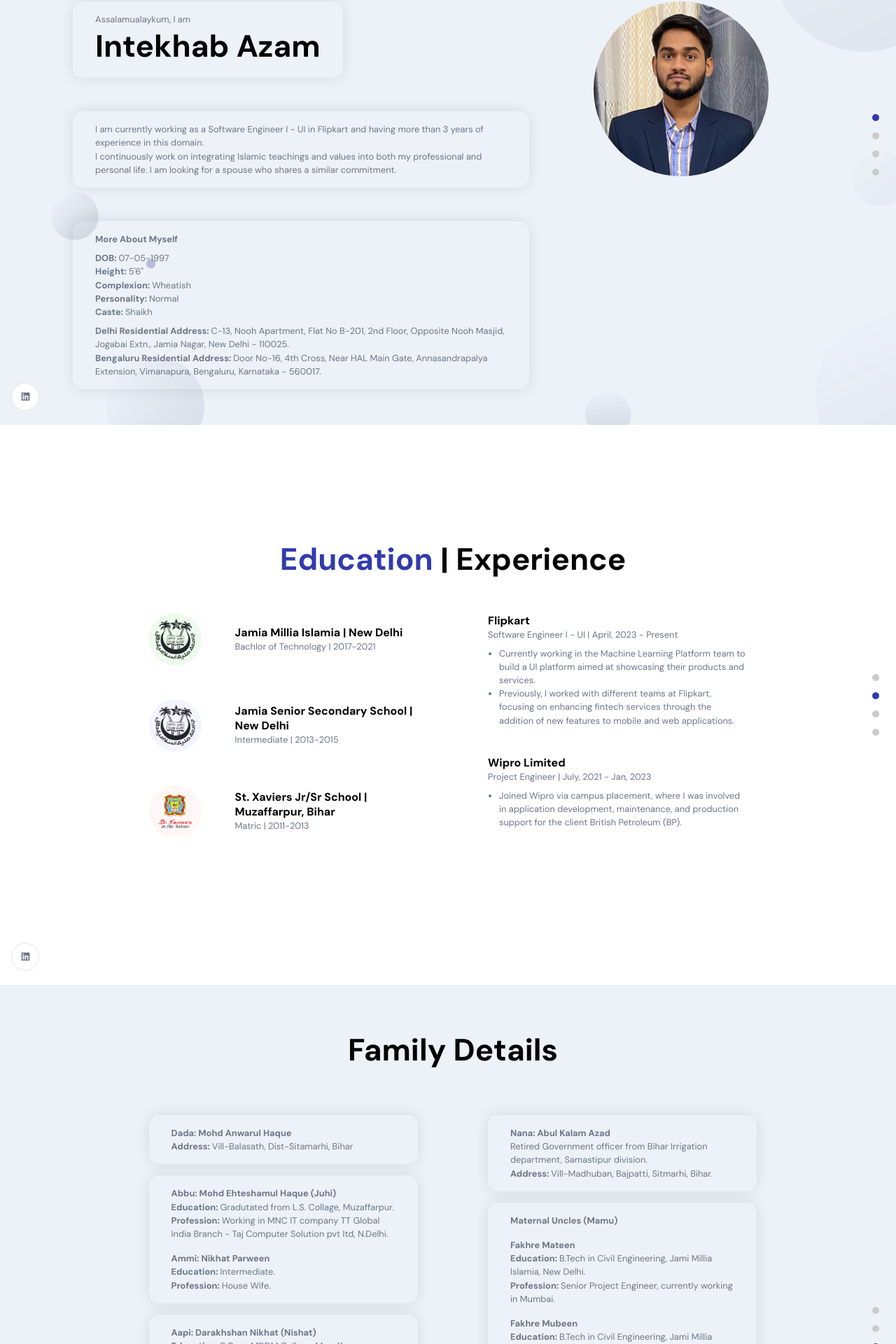
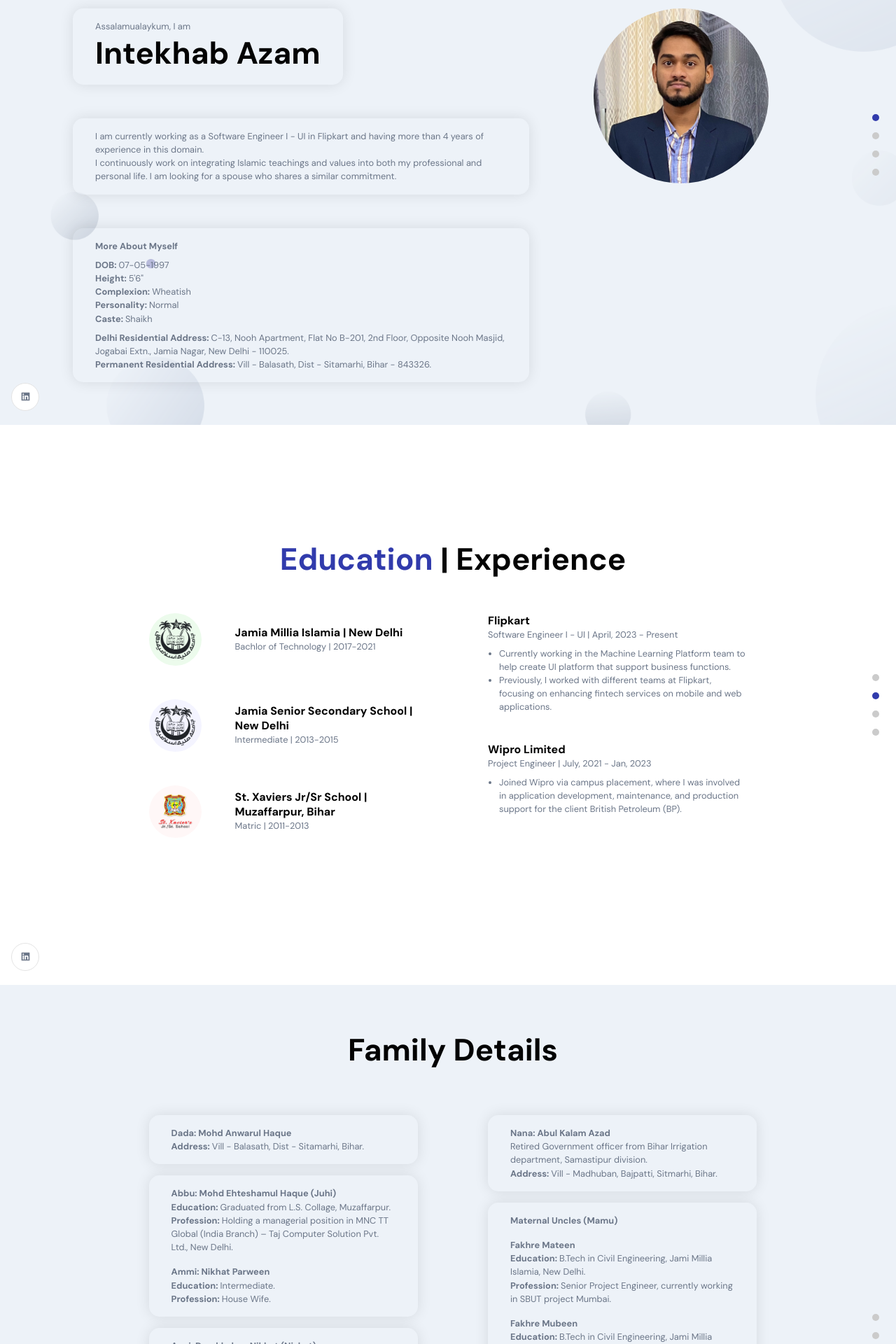
Before and after one commit to IntekhabAzam/marriage-portfolio, a React (Create React App) app: page / in a window 1280 px wide. Shown: the part 193-2113 px from the top of the page at 70% size. Built offline with nearby package versions, Linux system fonts and the light colour scheme; the HTML template or start-up script is replaced by a standard one.

Commit message:
minor update

```diff
--- a/src/components/Experience/Experience.jsx
+++ b/src/components/Experience/Experience.jsx
@@ -10,8 +10,8 @@ const experienceList = [
     company: "Flipkart",
     title: "Software Engineer I - UI | April, 2023 - Present",
     descriptions: [
-      "Currently working in the Machine Learning Platform team to build a UI platform aimed at showcasing their products and services.",
-      "Previously, I worked with different teams at Flipkart, focusing on enhancing fintech services through the addition of new features to mobile and web applications.",
+      "Currently working in the Machine Learning Platform team to help create UI platform that support business functions.",
+      "Previously, I worked with different teams at Flipkart, focusing on enhancing fintech services on mobile and web applications.",
     ],
   },
   {
--- a/src/components/FamilyDetails/FamilyDetails.jsx
+++ b/src/components/FamilyDetails/FamilyDetails.jsx
@@ -8,7 +8,7 @@ const mamuList = [
   {
     name: "Fakhre Mateen",
     education: "B.Tech in Civil Engineering, Jami Millia Islamia, New Delhi.",
-    Profession: "Senior Project Engineer, currently working in Mumbai.",
+    Profession: "Senior Project Engineer, currently working in SBUT project Mumbai.",
   },
   {
     name: "Fakhre Mubeen",
@@ -42,9 +42,9 @@ const parents = [
   {
     name: "Mohd Ehteshamul Haque (Juhi)",
     relationship: "Abbu",
-    education: "Gradutated from L.S. Collage, Muzaffarpur.",
+    education: "Graduated from L.S. Collage, Muzaffarpur.",
     Profession:
-      "Working in MNC IT company TT Global India Branch - Taj Computer Solution pvt ltd, N.Delhi.",
+      "Holding a managerial position in MNC TT Global (India Branch) – Taj Computer Solution Pvt. Ltd., New Delhi.",
   },
   {
     name: "Nikhat Parween",
@@ -71,7 +71,7 @@ const Skills = () => {
                 <span>Dada: </span>Mohd Anwarul Haque
               </h4>
               <p className="p-text">
-                <span>Address: </span>Vill-Balasath, Dist-Sitamarhi, Bihar
+                <span>Address: </span>Vill - Balasath, Dist - Sitamarhi, Bihar.
               </p>
             </div>
             <div className="child-member-card">
@@ -141,7 +141,7 @@ const Skills = () => {
                 Samastipur division.
               </p>
               <p className="p-text">
-                <span>Address: </span>Vill-Madhuban, Bajpatti, Sitmarhi, Bihar.
+                <span>Address: </span>Vill - Madhuban, Bajpatti, Sitmarhi, Bihar.
               </p>
             </div>
             <div className="child-member-card">
--- a/src/components/Header/Header.jsx
+++ b/src/components/Header/Header.jsx
@@ -27,7 +27,7 @@ const Header = () => {
             <div className="tag-cmp">
               <p className="p-text">
                 I am currently working as a Software Engineer I - UI in Flipkart
-                and having more than 3 years of experience in this domain.
+                and having more than 4 years of experience in this domain.
               </p>
               <p className="p-text">
                 I continuously work on integrating Islamic teachings and values
@@ -59,9 +59,7 @@ const Header = () => {
                   Jamia Nagar, New Delhi - 110025.
                 </p>
                 <p className="p-text">
-                  <span>Bengaluru Residential Address: </span>Door No-16, 4th
-                  Cross, Near HAL Main Gate, Annasandrapalya Extension,
-                  Vimanapura, Bengaluru, Karnataka - 560017.
+                  <span>Permanent Residential Address: </span>Vill - Balasath, Dist - Sitamarhi, Bihar - 843326.
                 </p>
               </div>
             </div>
```
